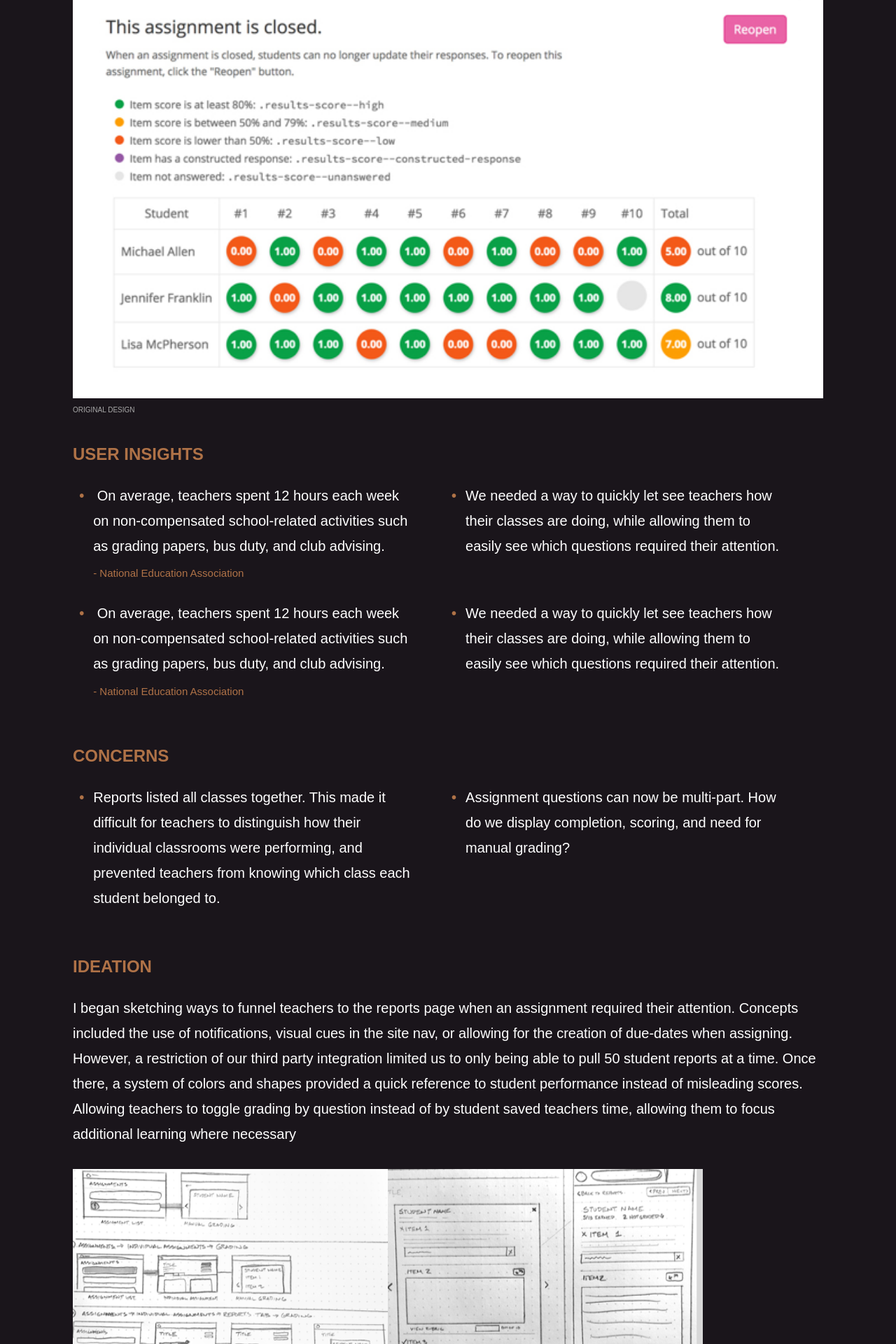
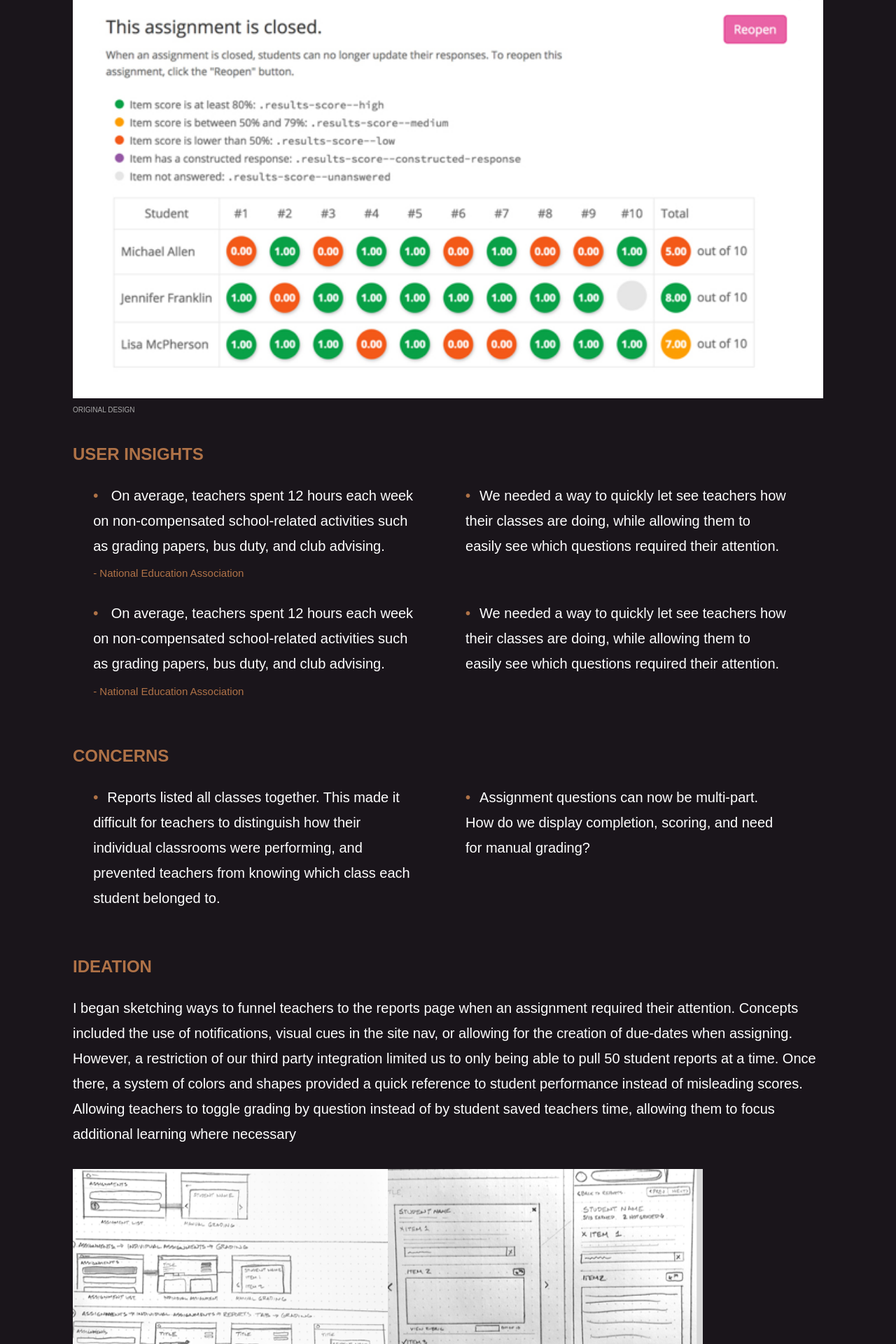
Before and after one commit to iansteele/iansteele, a Jekyll site: the page built from _projects/manual-grading.html, in a window 1280 px wide. Shown: the part 1500-3420 px from the top of the page at 70% size. Built offline with Jekyll 4.4.1, drawn with Linux system fonts in a browser that asks for light colours; some web fonts are replaced.

Commit message:
Update base.scss

```diff
--- a/_sass/_base.scss
+++ b/_sass/_base.scss
@@ -17,9 +17,13 @@
 body {
 	background-color: $brand-primary;
   color: $white;
+  font-family: $font-display;
   font-size: 16px;
-  font-family: $font-display;
   line-height: var(--baseline);
+}
+
+li {
+  list-style-type: none;
 }
 
 .list--inline {
@@ -27,16 +31,14 @@ body {
   padding-right: 1.25em;
 
   li {
-    list-style-type: none;
     margin-bottom: 1rem;
 
     &::before {
+      color: $brand-secondary;
       content: "\2022";
-      color: $brand-secondary;
+      display: inline-block;
       font-weight: bold;
-      display: inline-block;
       width: 1em;
-      margin-left: -1em;
     }
   }
 
@@ -48,9 +50,9 @@ main {
 
 img,
 video {
-  width: 100%;
   height: auto;
   vertical-align: middle;
+  width: 100%;
 }
 
 //--------------------------
@@ -60,10 +62,6 @@ video {
 a {
   color: $brand-secondary;
   cursor: pointer;
+  display: inline-block;
   font-weight: bold;
-  display: inline-block;
 }
-
-/* --------------------------
-  Media Queries
---------------------------- */
```
